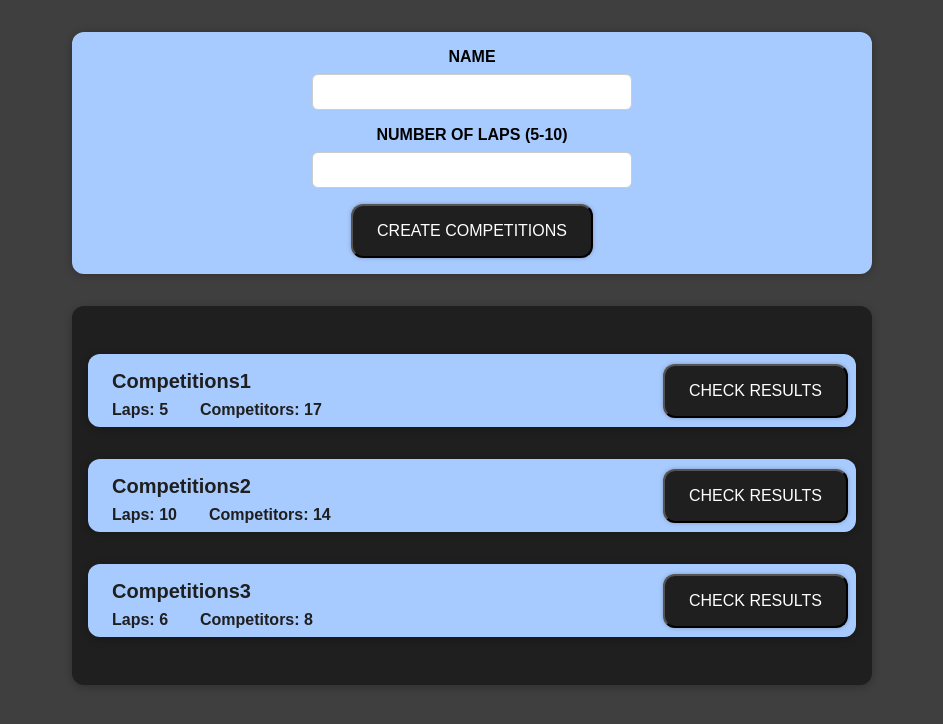
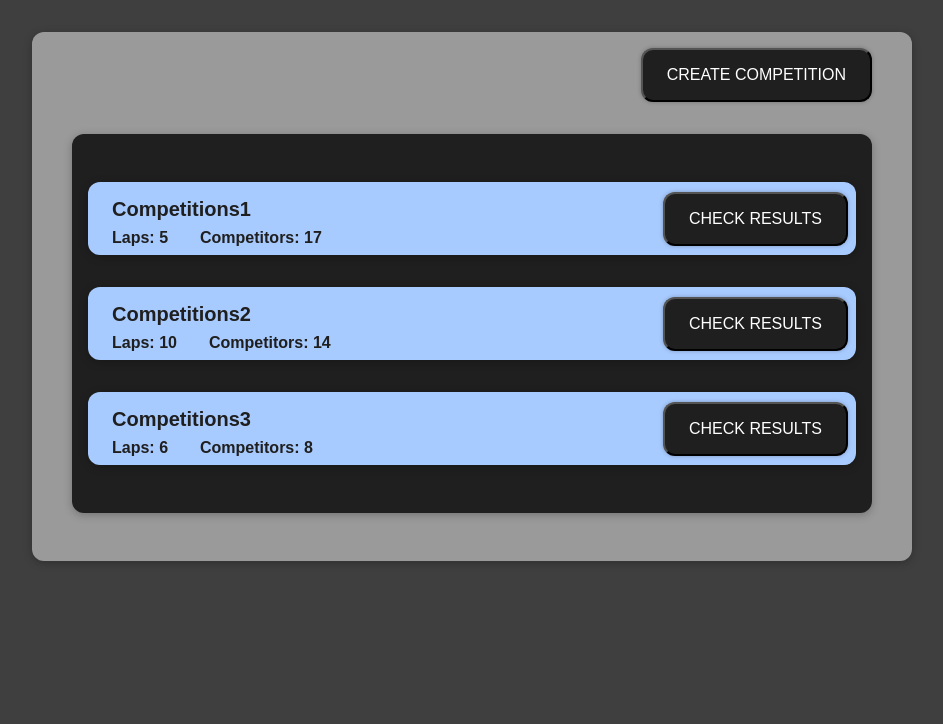
Before and after one commit to fruger/competition-app, a React (Create React App) app: page / in a window 1280 px wide. Shown: the top 724 px of the page, without its empty margins (168-1111 px from the left). Built offline with nearby package versions, Linux system fonts and the light colour scheme.

Commit message:
Added ,,listening inputs" in CompetitionForm, added button to Competitions

```diff
--- a/src/App.js
+++ b/src/App.js
@@ -1,5 +1,4 @@
 import Competitions from "./components/Competitions/Competitions";
-import NewCompetition from "./components/NewCompetition/NewCompetition";
 
 const DUMMY_COMPETITIONS = [
   {
@@ -22,13 +21,12 @@ const DUMMY_COMPETITIONS = [
   },
 ];
 
-function App() {
+const App = () => {
   return (
     <div>
-      <NewCompetition />
       <Competitions items={DUMMY_COMPETITIONS} />
     </div>
   );
-}
+};
 
 export default App;
--- a/src/components/Competitions/Competitions.css
+++ b/src/components/Competitions/Competitions.css
@@ -1,7 +1,20 @@
 .competitions {
-    padding: 1rem;
-    background-color: #1f1f1f;
-    margin: 2rem auto;
-    width: 50rem;
-    max-width: 95%;
+  padding: 1rem;
+  background-color: #1f1f1f;
+  margin: 2rem auto;
+  width: 50rem;
+  max-width: 95%;
+}
+
+.competitions__background {
+  padding: 1rem;
+  background-color: #9a9a9a;
+  margin: 2rem auto;
+  width: 55rem;
+  max-width: 95%;
+}
+
+.competitions__create {
+    padding-right: 1.5rem;
+    text-align: right;
   }
--- a/src/components/Competitions/Competitions.js
+++ b/src/components/Competitions/Competitions.js
@@ -1,9 +1,14 @@
+import Button from "../UI/Button";
 import Card from "../UI/Card";
 import CompetitionItem from "./CompetitionItem";
-import './Competitions.css'
+import "./Competitions.css";
 
 const Competitions = (props) => {
   return (
+    <Card className="competitions__background">
+      <div className="competitions__create">
+        <Button type="button">CREATE COMPETITION</Button>
+      </div>
       <Card className="competitions">
         <CompetitionItem
           name={props.items[0].name}
@@ -21,6 +26,7 @@ const Competitions = (props) => {
           competitors={props.items[2].competitors}
         />
       </Card>
+    </Card>
   );
 };
 
--- a/src/components/NewCompetition/CompetitionForm.css
+++ b/src/components/NewCompetition/CompetitionForm.css
@@ -5,6 +5,7 @@
     margin-bottom: 1rem;
     text-align: center;
     flex-direction: column;
+    color: #1f1f1f;
   }
 
   .new-competition__control label {
@@ -17,7 +18,7 @@
     font: inherit;
     padding: 0.5rem;
     border-radius: 6px;
-    border: 1px solid #ccc;
+    border: 1px solid #1f1f1f;
     width: 20rem;
     max-width: 100%;
   }
--- a/src/components/NewCompetition/CompetitionForm.js
+++ b/src/components/NewCompetition/CompetitionForm.js
@@ -1,20 +1,52 @@
+import { useState } from "react";
 import Button from "../UI/Button";
 import "./CompetitionForm.css";
 
 const CompetitionForm = () => {
+  const [enteredName, setEnteredName] = useState("");
+  const [enteredLaps, setEnteredLaps] = useState("");
+
+  const nameChangeHandler = (event) => {
+    setEnteredName(event.target.value);
+  };
+
+  const lapsChangeHandler = (event) => {
+    setEnteredLaps(event.target.value);
+  };
+
+  const submitHandler = (event) => {
+    event.preventDefault();
+
+    const competitionData = {
+      name: enteredName,
+      laps: enteredLaps,
+    };
+
+    console.log(competitionData);
+    setEnteredName("");
+    setEnteredLaps("");
+  };
+
   return (
-    <form>
+    <form onSubmit={submitHandler}>
       <div className="new-competition__controls">
         <div className="new-competition__control">
           <label>NAME</label>
-          <input type="text" />
+          <input type="text" value={enteredName} onChange={nameChangeHandler} />
         </div>
         <div className="new-competition__control">
           <label>NUMBER OF LAPS (5-10)</label>
-          <input type="number" min="5" step="1" max="10" />
+          <input
+            type="number"
+            min="5"
+            step="1"
+            max="10"
+            value={enteredLaps}
+            onChange={lapsChangeHandler}
+          />
         </div>
       </div>
-      <Button type="submit">CREATE COMPETITIONS</Button>
+      <Button type="submit">CREATE COMPETITION</Button>
     </form>
   );
 };
```
Lines whose indentation alone changed are shown as unchanged.
